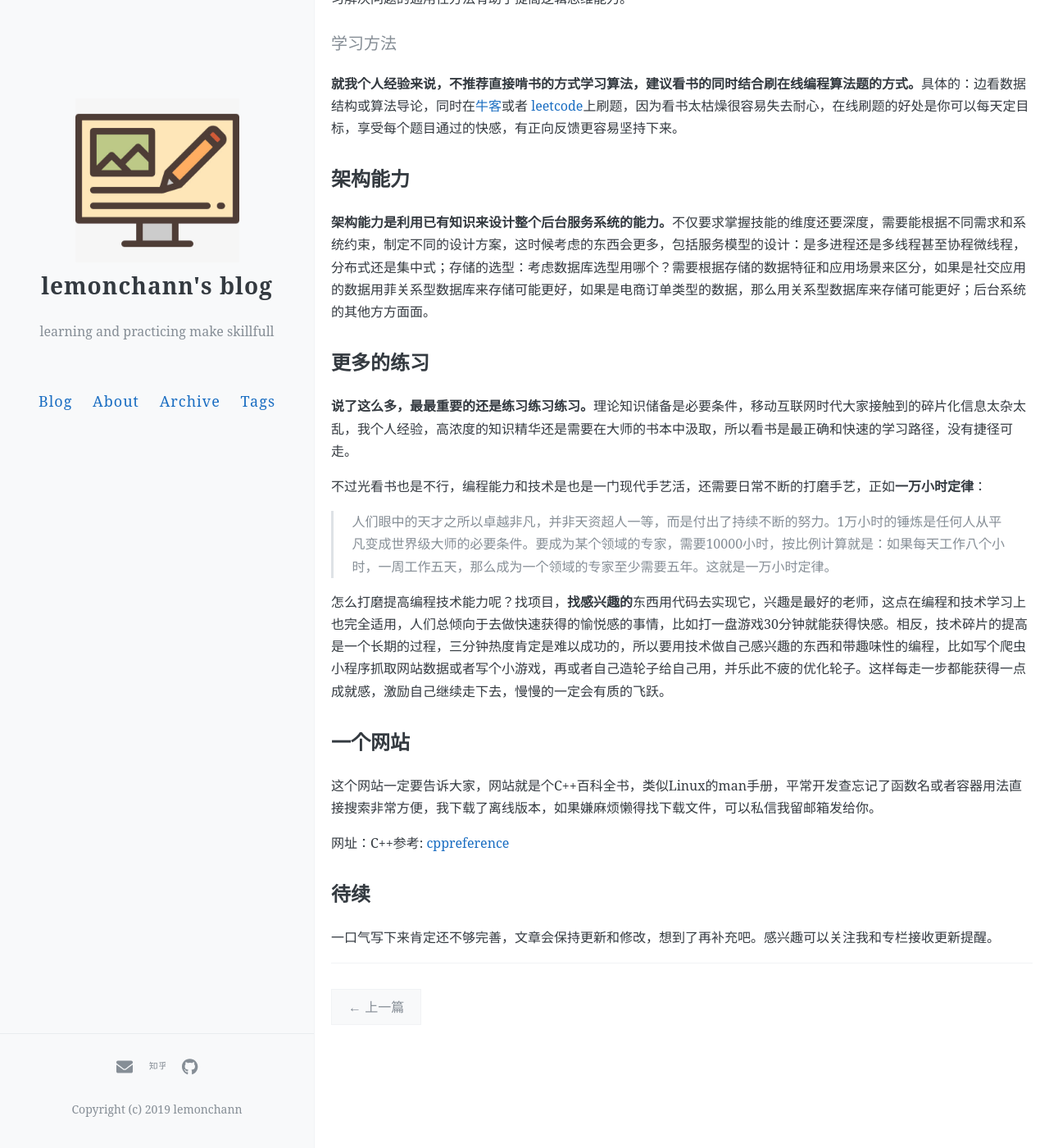
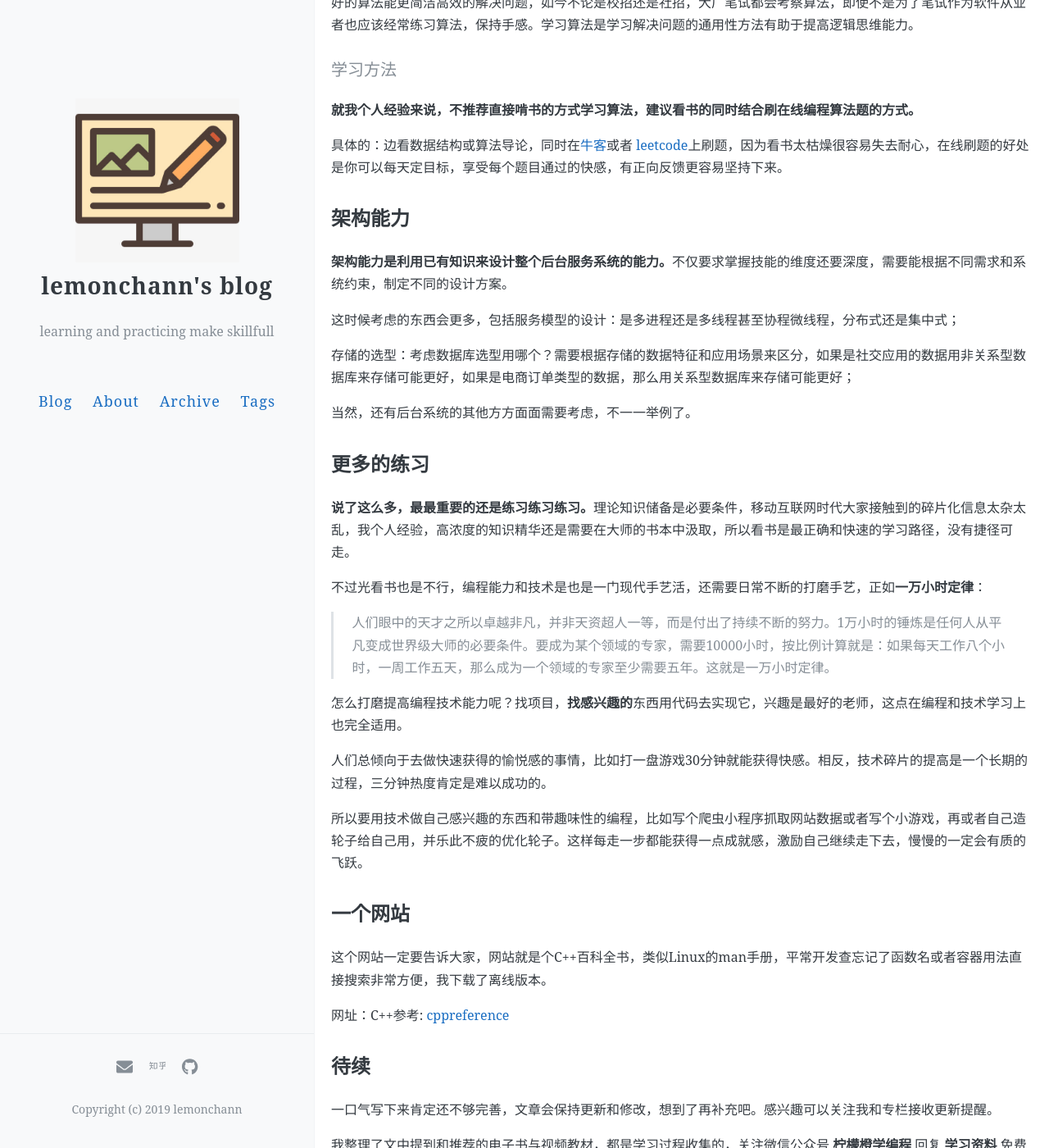
Before and after one commit to lemonchann/lemonchann.github.io, a Jekyll site: the page built from _posts/2020-1-4-learn_cpp.md, in a window 1280 px wide and 1400 px high, scrolled down 4982 px. Shown: the whole window at 82% size. Built offline with Jekyll 4.4.1, drawn with Linux system fonts in a browser that asks for light colours; comment, search, counter and statistics services are not loaded; some of the changed text lies outside the part shown.

Commit message:
update blog

```diff
--- a/_posts/2020-1-4-learn_cpp.md
+++ b/_posts/2020-1-4-learn_cpp.md
@@ -119,7 +121,7 @@ author: lemonchann
 
 #### 推荐书：
 
-[深入理解C++11](https://book.douban.com/subject/24738301/)
+[《深入理解C++11》](https://book.douban.com/subject/24738301/)
 
 
 
@@ -188,17 +190,27 @@ author: lemonchann
 
 ## 算法基础
 
-**计算机算法就是利用编程语言编写出计算机能理解的解决问题的方法。** 好的算法能更简洁高效的解决问题，如今不论是校招还是社招，大厂笔试都会考察算法，即使不是为了笔试作为软件从业者也应该经常练习算法，保持手感。学习算法是学习解决问题的通用性方法有助于提高逻辑思维能力。
+**计算机算法就是利用编程语言编写出计算机能理解的解决问题的方法。**
+
+好的算法能更简洁高效的解决问题，如今不论是校招还是社招，大厂笔试都会考察算法，即使不是为了笔试作为软件从业者也应该经常练习算法，保持手感。学习算法是学习解决问题的通用性方法有助于提高逻辑思维能力。
 
 #### 学习方法
 
-**就我个人经验来说，不推荐直接啃书的方式学习算法，建议看书的同时结合刷在线编程算法题的方式。**具体的：边看数据结构或算法导论，同时在[牛客](https://www.nowcoder.com/activity/oj)或者 [leetcode](https://leetcode-cn.com/ )上刷题，因为看书太枯燥很容易失去耐心，在线刷题的好处是你可以每天定目标，享受每个题目通过的快感，有正向反馈更容易坚持下来。
+**就我个人经验来说，不推荐直接啃书的方式学习算法，建议看书的同时结合刷在线编程算法题的方式。**
+
+具体的：边看数据结构或算法导论，同时在[牛客](https://www.nowcoder.com/activity/oj)或者 [leetcode](https://leetcode-cn.com/ )上刷题，因为看书太枯燥很容易失去耐心，在线刷题的好处是你可以每天定目标，享受每个题目通过的快感，有正向反馈更容易坚持下来。
 
 
 
 ## 架构能力
 
-**架构能力是利用已有知识来设计整个后台服务系统的能力。**不仅要求掌握技能的维度还要深度，需要能根据不同需求和系统约束，制定不同的设计方案，这时候考虑的东西会更多，包括服务模型的设计：是多进程还是多线程甚至协程微线程，分布式还是集中式；存储的选型：考虑数据库选型用哪个？需要根据存储的数据特征和应用场景来区分，如果是社交应用的数据用菲关系型数据库来存储可能更好，如果是电商订单类型的数据，那么用关系型数据库来存储可能更好；后台系统的其他方方面面。
+**架构能力是利用已有知识来设计整个后台服务系统的能力。**不仅要求掌握技能的维度还要深度，需要能根据不同需求和系统约束，制定不同的设计方案。
+
+这时候考虑的东西会更多，包括服务模型的设计：是多进程还是多线程甚至协程微线程，分布式还是集中式；
+
+存储的选型：考虑数据库选型用哪个？需要根据存储的数据特征和应用场景来区分，如果是社交应用的数据用非关系型数据库来存储可能更好，如果是电商订单类型的数据，那么用关系型数据库来存储可能更好；
+
+当然，还有后台系统的其他方方面面需要考虑，不一一举例了。
 
 ## 更多的练习
 
@@ -208,11 +220,15 @@ author: lemonchann
 
 > 人们眼中的天才之所以卓越非凡，并非天资超人一等，而是付出了持续不断的努力。1万小时的锤炼是任何人从平凡变成世界级大师的必要条件。要成为某个领域的专家，需要10000小时，按比例计算就是：如果每天工作八个小时，一周工作五天，那么成为一个领域的专家至少需要五年。这就是一万小时定律。
 
-怎么打磨提高编程技术能力呢？找项目，**找感兴趣的**东西用代码去实现它，兴趣是最好的老师，这点在编程和技术学习上也完全适用，人们总倾向于去做快速获得的愉悦感的事情，比如打一盘游戏30分钟就能获得快感。相反，技术碎片的提高是一个长期的过程，三分钟热度肯定是难以成功的，所以要用技术做自己感兴趣的东西和带趣味性的编程，比如写个爬虫小程序抓取网站数据或者写个小游戏，再或者自己造轮子给自己用，并乐此不疲的优化轮子。这样每走一步都能获得一点成就感，激励自己继续走下去，慢慢的一定会有质的飞跃。
+怎么打磨提高编程技术能力呢？找项目，**找感兴趣的**东西用代码去实现它，兴趣是最好的老师，这点在编程和技术学习上也完全适用。
+
+人们总倾向于去做快速获得的愉悦感的事情，比如打一盘游戏30分钟就能获得快感。相反，技术碎片的提高是一个长期的过程，三分钟热度肯定是难以成功的。
+
+所以要用技术做自己感兴趣的东西和带趣味性的编程，比如写个爬虫小程序抓取网站数据或者写个小游戏，再或者自己造轮子给自己用，并乐此不疲的优化轮子。这样每走一步都能获得一点成就感，激励自己继续走下去，慢慢的一定会有质的飞跃。
 
 ## 一个网站
 
-这个网站一定要告诉大家，网站就是个C++百科全书，类似Linux的man手册，平常开发查忘记了函数名或者容器用法直接搜索非常方便，我下载了离线版本，如果嫌麻烦懒得找下载文件，可以私信我留邮箱发给你。
+这个网站一定要告诉大家，网站就是个C++百科全书，类似Linux的man手册，平常开发查忘记了函数名或者容器用法直接搜索非常方便，我下载了离线版本。
 
 网址：C++参考: [cppreference](https://en.cppreference.com/w/cpp)
 
@@ -221,3 +237,5 @@ author: lemonchann
 ## 待续
 
 一口气写下来肯定还不够完善，文章会保持更新和修改，想到了再补充吧。感兴趣可以关注我和专栏接收更新提醒。
+
+我整理了文中提到和推荐的电子书与视频教材，都是学习过程收集的，关注微信公众号 **柠檬橙学编程** 回复 **学习资料** 免费分享给大家。
```
Also changed, not shown: other parts of _posts/2020-1-4-learn_cpp.md (+3 -1 lines).
